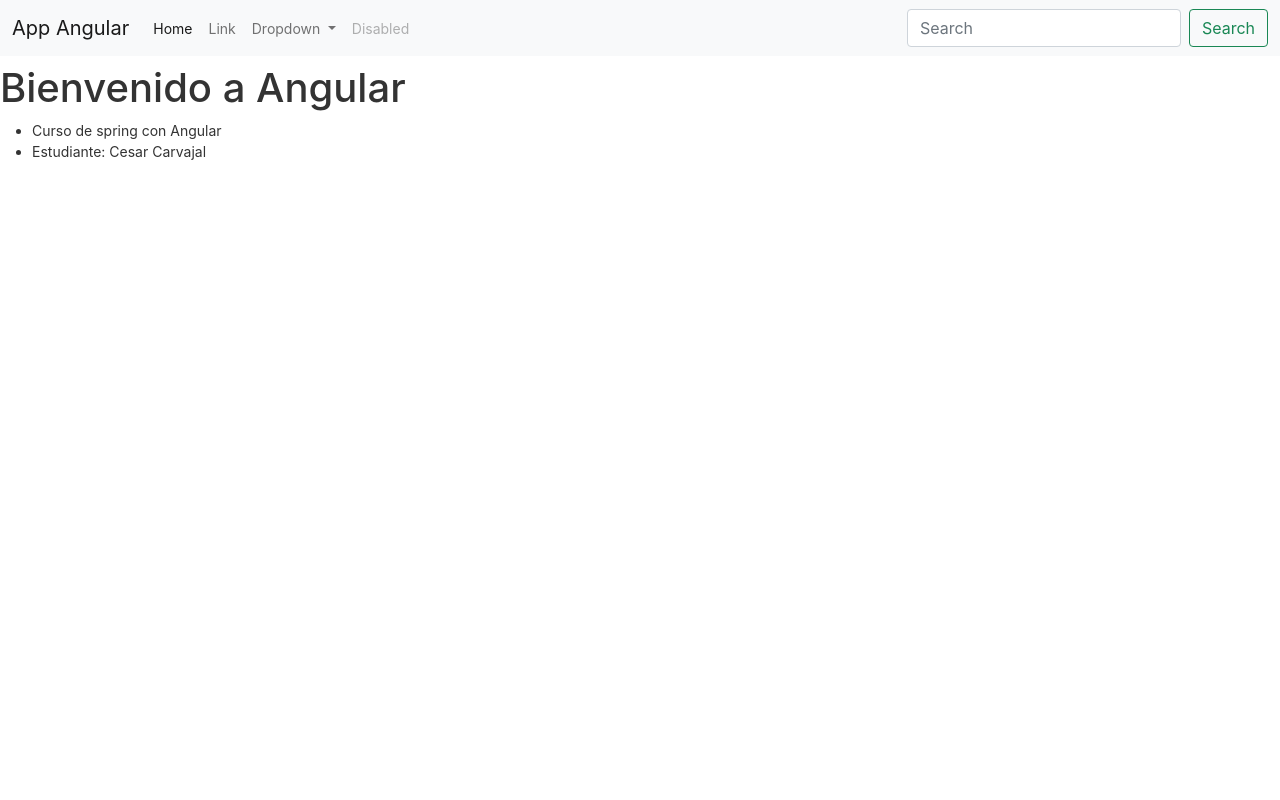
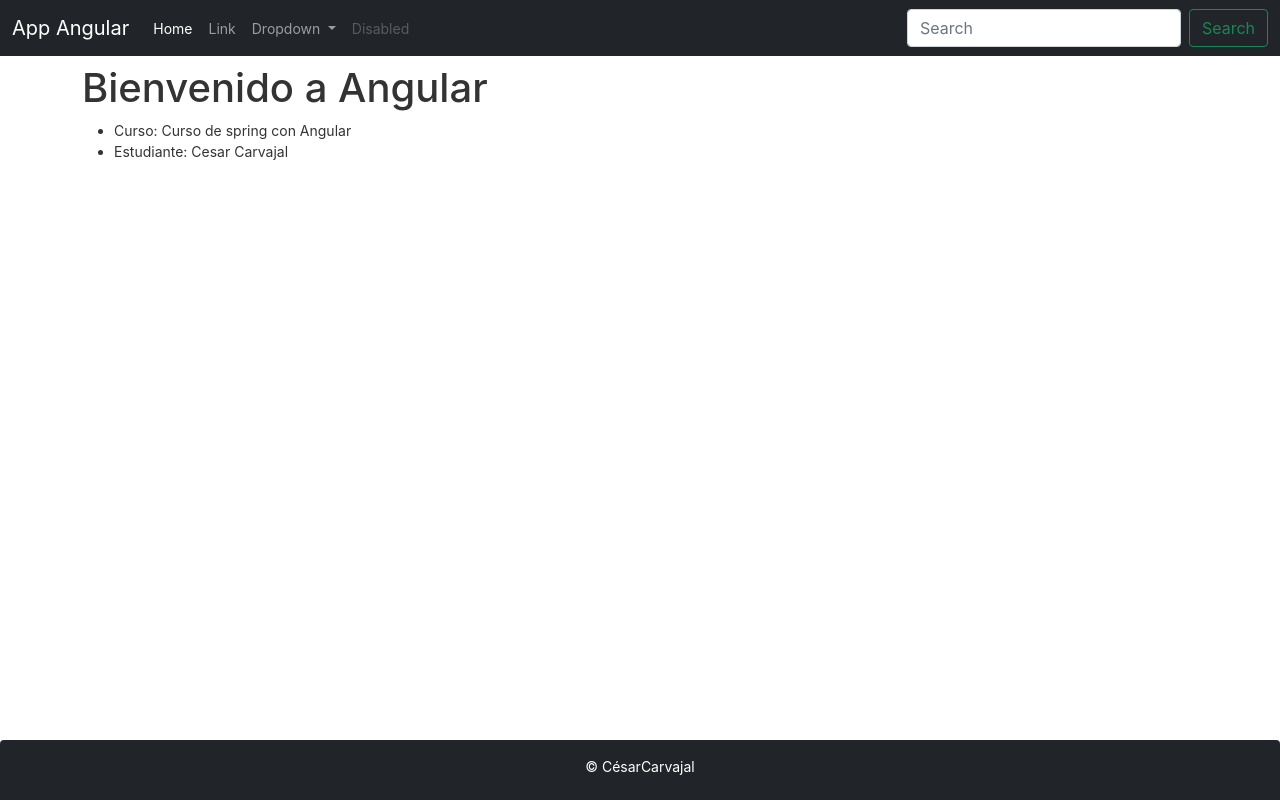
Before and after one commit to cesardavid26/Angular-Spring, an Angular app: page /clientes in a window 1280 px wide. Built offline with nearby package versions, Linux system fonts and the light colour scheme.

Commit message:
creando el FooterComponent

```diff
--- a/src/app/app.component.html
+++ b/src/app/app.component.html
@@ -301,14 +301,15 @@
 <!-- Toolbar -->
 
 <app-header></app-header>
+<div class="container">
     <h1>{{ title }}</h1>
 
     <ul>
-      <li>{{curso }}</li>
+      <li>Curso: {{curso }}</li>
       <li>Estudiante: {{estudiante}}</li>
     </ul>
-
-
+</div>
+<app-footer></app-footer>
 <!-- * * * * * * * * * * * * * * * * * * * * * * * * * * * * * * * -->
 <!-- * * * * * * * * * * * The content above * * * * * * * * * * * -->
 <!-- * * * * * * * * * * is only a placeholder * * * * * * * * * * -->
--- a/src/app/app.module.ts
+++ b/src/app/app.module.ts
@@ -3,10 +3,12 @@ import { NgModule } from '@angular/core';
 
 import { AppComponent } from './app.component';
 import {HeaderComponent} from './header/header.component';
+import {FooterComponent} from './footer/footer.component';
 @NgModule({
   declarations: [
     AppComponent,
-    HeaderComponent
+    HeaderComponent,
+    FooterComponent
   ],
   imports: [
     BrowserModule
--- /dev/null
+++ b/src/app/footer/footer.component.css
@@ -0,0 +1,6 @@
+.footer{
+  position:absolute;
+  bottom:0px;
+  height: 60px;
+  width: 100%;
+}
--- /dev/null
+++ b/src/app/footer/footer.component.html
@@ -0,0 +1,8 @@
+<footer class="footer bg-dark rounded-top text-center">
+  <div class="container py-2">
+    <p class="text-white my-2">
+      &copy; {{autor.nombre + '' +autor.apellido}}
+    </p>
+  </div>
+
+</footer>
--- /dev/null
+++ b/src/app/footer/footer.component.ts
@@ -0,0 +1,9 @@
+import {Component} from '@angular/core';
+@Component({
+selector: 'app-footer',
+templateUrl: './footer.component.html',
+styleUrls: ['footer.component.css']
+})
+export class FooterComponent {
+  public autor: any = {nombre:'César', apellido: 'Carvajal'};
+}
--- /dev/null
+++ b/src/app/header/header.component.html
@@ -0,0 +1,36 @@
+<nav class="navbar navbar-expand-lg navbar-dark bg-dark">
+  <div class="container-fluid">
+    <a class="navbar-brand" href="#">{{title}}</a>
+    <button class="navbar-toggler" type="button" data-bs-toggle="collapse" data-bs-target="#navbarSupportedContent" aria-controls="navbarSupportedContent" aria-expanded="false" aria-label="Toggle navigation">
+      <span class="navbar-toggler-icon"></span>
+    </button>
+    <div class="collapse navbar-collapse" id="navbarSupportedContent">
+      <ul class="navbar-nav me-auto mb-2 mb-lg-0">
+        <li class="nav-item">
+          <a class="nav-link active" aria-current="page" href="#">Home</a>
+        </li>
+        <li class="nav-item">
+          <a class="nav-link" href="#">Link</a>
+        </li>
+        <li class="nav-item dropdown">
+          <a class="nav-link dropdown-toggle" href="#" id="navbarDropdown" role="button" data-bs-toggle="dropdown" aria-expanded="false">
+            Dropdown
+          </a>
+          <ul class="dropdown-menu" aria-labelledby="navbarDropdown">
+            <li><a class="dropdown-item" href="#">Action</a></li>
+            <li><a class="dropdown-item" href="#">Another action</a></li>
+            <li><hr class="dropdown-divider"></li>
+            <li><a class="dropdown-item" href="#">Something else here</a></li>
+          </ul>
+        </li>
+        <li class="nav-item">
+          <a class="nav-link disabled" href="#" tabindex="-1" aria-disabled="true">Disabled</a>
+        </li>
+      </ul>
+      <form class="d-flex">
+        <input class="form-control me-2" type="search" placeholder="Search" aria-label="Search">
+        <button class="btn btn-outline-success" type="submit">Search</button>
+      </form>
+    </div>
+  </div>
+</nav>
--- a/src/app/header/header.component.ts
+++ b/src/app/header/header.component.ts
@@ -2,44 +2,8 @@ import{Component} from '@angular/core';
 
 @Component({
   selector: 'app-header',
-  template: `
-  <nav class="navbar navbar-expand-lg navbar-light bg-light">
-    <div class="container-fluid">
-      <a class="navbar-brand" href="#">{{title}}</a>
-      <button class="navbar-toggler" type="button" data-bs-toggle="collapse" data-bs-target="#navbarSupportedContent" aria-controls="navbarSupportedContent" aria-expanded="false" aria-label="Toggle navigation">
-        <span class="navbar-toggler-icon"></span>
-      </button>
-      <div class="collapse navbar-collapse" id="navbarSupportedContent">
-        <ul class="navbar-nav me-auto mb-2 mb-lg-0">
-          <li class="nav-item">
-            <a class="nav-link active" aria-current="page" href="#">Home</a>
-          </li>
-          <li class="nav-item">
-            <a class="nav-link" href="#">Link</a>
-          </li>
-          <li class="nav-item dropdown">
-            <a class="nav-link dropdown-toggle" href="#" id="navbarDropdown" role="button" data-bs-toggle="dropdown" aria-expanded="false">
-              Dropdown
-            </a>
-            <ul class="dropdown-menu" aria-labelledby="navbarDropdown">
-              <li><a class="dropdown-item" href="#">Action</a></li>
-              <li><a class="dropdown-item" href="#">Another action</a></li>
-              <li><hr class="dropdown-divider"></li>
-              <li><a class="dropdown-item" href="#">Something else here</a></li>
-            </ul>
-          </li>
-          <li class="nav-item">
-            <a class="nav-link disabled" href="#" tabindex="-1" aria-disabled="true">Disabled</a>
-          </li>
-        </ul>
-        <form class="d-flex">
-          <input class="form-control me-2" type="search" placeholder="Search" aria-label="Search">
-          <button class="btn btn-outline-success" type="submit">Search</button>
-        </form>
-      </div>
-    </div>
-  </nav>
-`
+  templateUrl: './header.component.html'
+
 })
 export class HeaderComponent{
 title: string = 'App Angular '
--- a/src/index.html
+++ b/src/index.html
@@ -10,7 +10,7 @@
   </head>
 <body>
   <app-root></app-root>
-  <script src="https://cdn.jsdelivr.net/npm/bootstrap@5.0.0-beta2/dist/js/bootstrap.min.js" integrity="sha384-nsg8ua9HAw1y0W1btsyWgBklPnCUAFLuTMS2G72MMONqmOymq585AcH49TLBQObG" crossorigin="anonymous"></script>
+<script src="https://cdn.jsdelivr.net/npm/bootstrap@5.0.0-beta2/dist/js/bootstrap.min.js" integrity="sha384-nsg8ua9HAw1y0W1btsyWgBklPnCUAFLuTMS2G72MMONqmOymq585AcH49TLBQObG" crossorigin="anonymous"></script>
 
 </body>
 </html>
```
